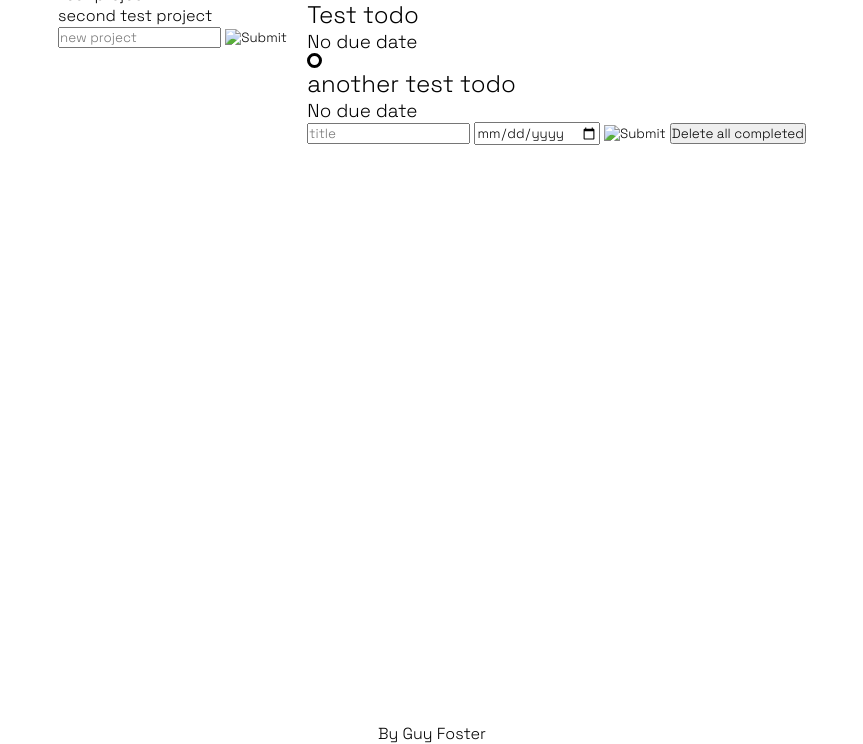
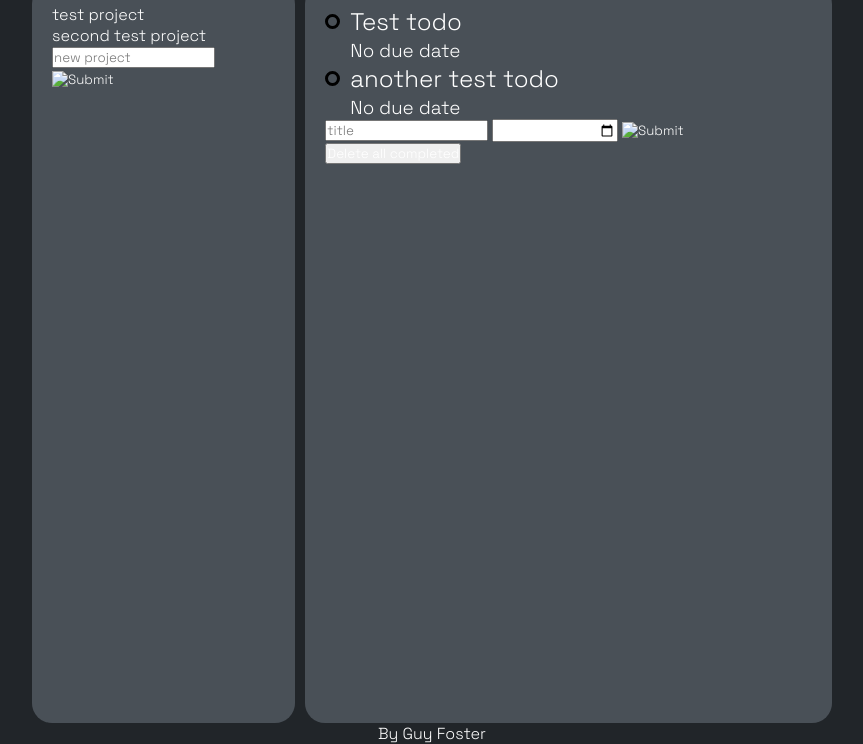
Before and after one commit to guyfoz77/todo-list, a plain HTML site: page index.html in a window 1280 px wide. Shown: the part 56-800 px from the top of the page, without its empty margins (208-1071 px from the left). Drawn offline with nearby package versions, Linux system fonts and the light colour scheme.

Commit message:
Add basic style to page and todos

```diff
--- a/style.css
+++ b/style.css
@@ -1,7 +1,11 @@
 :root {
     --mainFont: 'Space Grotesk', sans-serif;
+    --dark-colour: #212529;
+    --mid-colour: #495057;
+    --light-colour: #ADB5BD;
 }
 * {
+    color: white;
     font-family: var(--mainFont);
     font-weight: 300;
     margin: 0;
@@ -13,6 +17,7 @@ body {
     height: 100%;
     min-height: 100vh;
     margin: 0 auto;
+    background-color: var(--dark-colour);
 }
 body {
     display: flex;
@@ -21,17 +26,44 @@ body {
 }
 main {
     display: grid;
+    gap: 10px;
     max-width: 800px;
     grid-template-columns: 1fr 2fr;
     flex: 1;
 }
 
+    .navMenu,
+    .todoContainer {
+        background-color: var(--mid-colour);
+        border-radius: 20px;
+        padding: 20px;
+    }
+
+    /* .todoContainer {
+
+    } */
+        .todoCard {
+            display: grid;
+            grid-template-columns: auto 1fr;
+            grid-template-rows: 3fr 2fr;
+            gap: 0 10px;
+        }
             .completeButton {
                 border: solid black;
                 height: 15px;
                 width: 15px;
                 border-radius: 10px;
+                align-self: center;
+                justify-self: center;
             }
+            h2 {
+                align-self: center;
+            }
+            .dateHolder {
+                grid-column: 2;
+            }
+
+
 .hide {
     display: none;
 }
```
Lines whose indentation alone changed are shown as unchanged.
